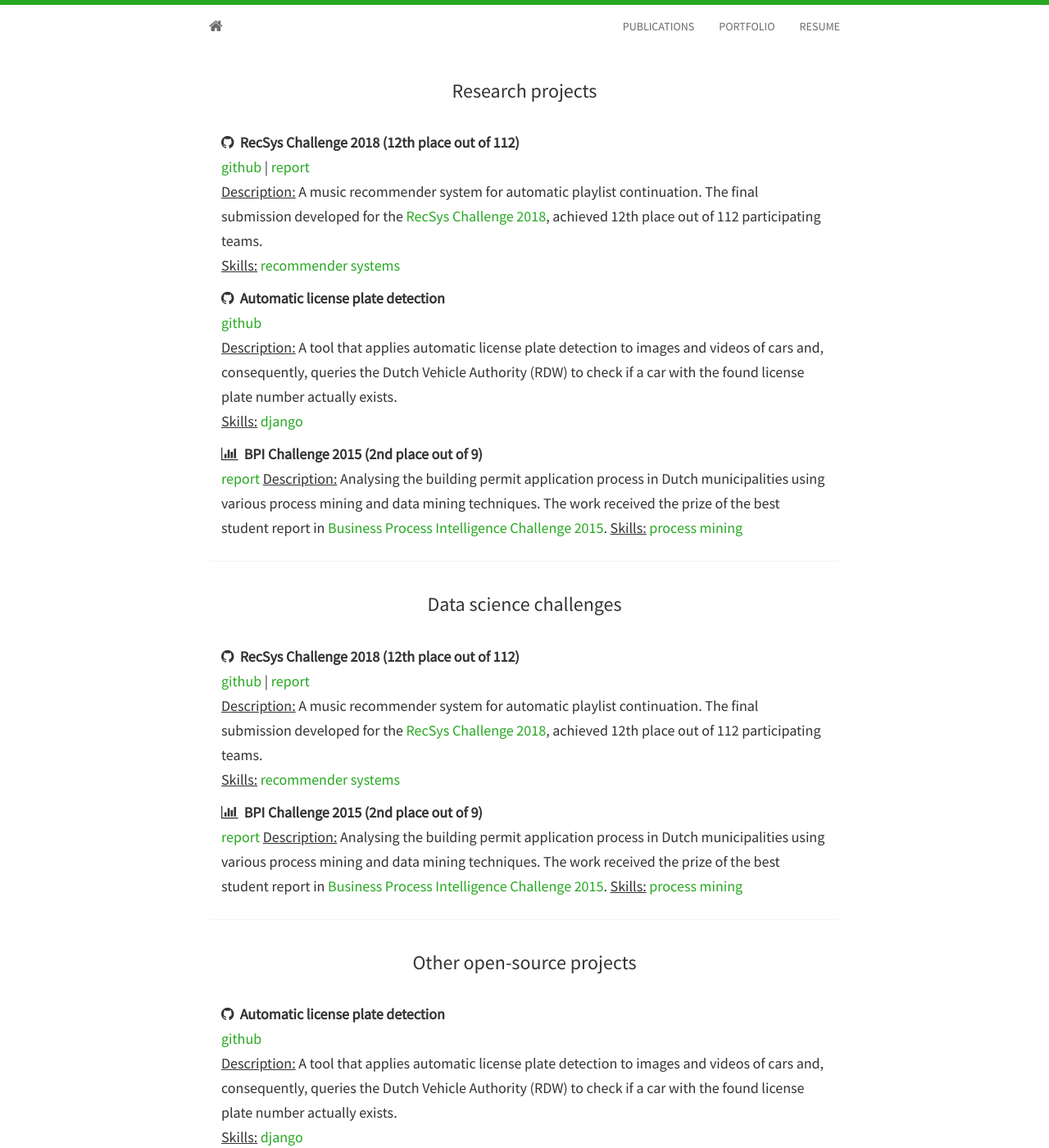
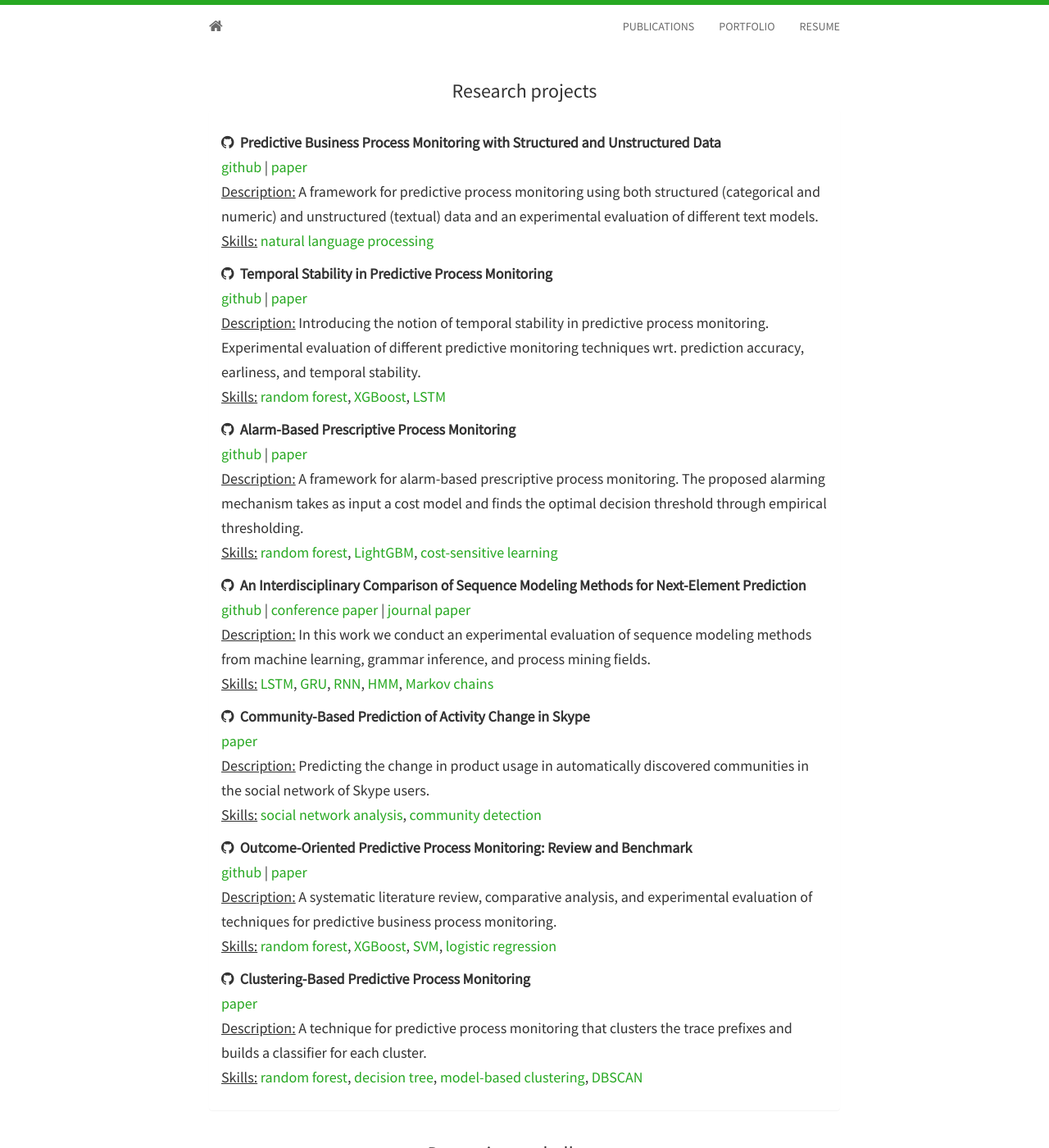
Before and after one commit to irhete/irhete.github.io, a Jekyll site: the page built from portfolio.html, in a window 1280 px wide and 1400 px high. Shown: the whole window at 82% size. Built offline with Jekyll 4.4.1, drawn with Linux system fonts in a browser that asks for light colours; nearby versions of some CDN libraries; a style sheet for code colours, icons or effects is not loaded; some of the changed text lies outside the part shown.

Commit message:
Updated portfolio

```diff
--- a/_includes/portfolio.html
+++ b/_includes/portfolio.html
@@ -4,25 +4,47 @@
   <div class="panel panel-default">
     <div class="panel-body">
 		<h5>
-			<i class="fa fa-github"></i>&nbsp;&nbsp;<strong>RecSys Challenge 2018 (12th place out of 112)</strong> <br>
-            <a href="https://github.com/irhete/recsys-challenge-2018">github</a> | <a href="https://github.com/irhete/recsys-challenge-2018">report</a> <br>
-<u>Description:</u> A music recommender system for automatic playlist continuation. The final submission developed for the <a href="https://recsys-challenge.spotify.com/">RecSys Challenge 2018</a>, achieved 12th place out of 112 participating teams. <br>
-            <u>Skills:</u> <span class="skill">recommender systems</span>
+			<i class="fa fa-github"></i>&nbsp;&nbsp;<strong>Predictive Business Process Monitoring with Structured and Unstructured Data</strong> <br>
+            <a href="https://github.com/irhete/PredictiveMonitoringWithText">github</a> | <a href="https://link.springer.com/chapter/10.1007/978-3-319-45348-4_23">paper</a> <br>
+<u>Description:</u> A framework for predictive process monitoring using both structured (categorical and numeric) and unstructured (textual) data and an experimental evaluation of different text models. <br>
+            <u>Skills:</u> <span class="skill">natural language processing</span>
 		</h5>
-		<h5>
-			<i class="fa fa-github"></i>&nbsp;&nbsp;<strong>Automatic license plate detection</strong> <br>
-            <a href="https://github.com/annitrolla/car-insurance-tool">github</a><br>
-<u>Description:</u> A tool that applies automatic license plate detection to images and videos of cars and, consequently, queries the Dutch Vehicle Authority (RDW) to check if a car with the found license plate number actually exists. <br>
-            <u>Skills:</u> <span class="skill">django</span>
+        <h5>
+			<i class="fa fa-github"></i>&nbsp;&nbsp;<strong>Temporal Stability in Predictive Process Monitoring</strong> <br>
+            <a href="https://github.com/irhete/stability-predictive-monitoring">github</a> | <a href="https://link.springer.com/article/10.1007%2Fs10618-018-0575-9">paper</a> <br>
+<u>Description:</u> Introducing the notion of temporal stability in predictive process monitoring. Experimental evaluation of different predictive monitoring techniques wrt. prediction accuracy, earliness, and temporal stability. <br>
+            <u>Skills:</u> <span class="skill">random forest</span>, <span class="skill">XGBoost</span>, <span class="skill">LSTM</span>
 		</h5>
-    	<h5>
-			<i class="fa fa-bar-chart"></i>&nbsp;&nbsp;<strong>BPI Challenge 2015 (2nd place out of 9)</strong> <br>
-            <a href="http://www.win.tue.nl/bpi/lib/exe/fetch.php?media=2015:bpic2015_paper_3.pdf">report</a>
-<u>Description:</u> Analysing the building permit application process in Dutch municipalities using various process mining and data mining techniques. The work received the prize of the best student report in
-<a href="http://www.win.tue.nl/bpi/doku.php?id=2015:challenge&redirect=1id=2015/challenge">Business Process Intelligence Challenge 2015</a>.
-            <u>Skills:</u> <span class="skill">process mining</span>
+        <h5>
+			<i class="fa fa-github"></i>&nbsp;&nbsp;<strong>Alarm-Based Prescriptive Process Monitoring</strong> <br>
+            <a href="https://github.com/TaXxER/AlarmBasedProcessPrediction">github</a> | <a href="https://link.springer.com/chapter/10.1007/978-3-319-98651-7_6">paper</a> <br>
+<u>Description:</u> A framework for alarm-based prescriptive process monitoring. The proposed alarming mechanism takes as input a cost model and finds the optimal decision threshold through empirical thresholding. <br>
+            <u>Skills:</u> <span class="skill">random forest</span>, <span class="skill">LightGBM</span>, <span class="skill">cost-sensitive learning</span>
 		</h5>
-
+                <h5>
+			<i class="fa fa-github"></i>&nbsp;&nbsp;<strong>An Interdisciplinary Comparison of Sequence Modeling Methods for Next-Element Prediction</strong> <br>
+            <a href="https://github.com/TaXxER/rnnalpha">github</a> | <a href="https://link.springer.com/chapter/10.1007/978-3-319-91704-7_11">conference paper</a> | <a href="https://arxiv.org/abs/1811.00062">journal paper</a> <br>
+<u>Description:</u> In this work we conduct an experimental evaluation of sequence modeling methods from machine learning, grammar inference, and process mining fields. <br>
+            <u>Skills:</u> <span class="skill">LSTM</span>, <span class="skill">GRU</span>, <span class="skill">RNN</span>, <span class="skill">HMM</span>, <span class="skill">Markov chains</span>
+		</h5>
+        <h5>
+			<i class="fa fa-github"></i>&nbsp;&nbsp;<strong>Community-Based Prediction of Activity Change in Skype</strong> <br>
+            <a href="https://ieeexplore.ieee.org/document/7403525">paper</a> <br>
+<u>Description:</u> Predicting the change in product usage in automatically discovered communities in the social network of Skype users. <br>
+            <u>Skills:</u> <span class="skill">social network analysis</span>, <span class="skill">community detection</span>
+		</h5>
+                <h5>
+			<i class="fa fa-github"></i>&nbsp;&nbsp;<strong>Outcome-Oriented Predictive Process Monitoring: Review and Benchmark</strong> <br>
+            <a href="https://github.com/irhete/predictive-monitoring-benchmark">github</a> | <a href="https://arxiv.org/abs/1707.06766">paper</a> <br>
+<u>Description:</u> A systematic literature review, comparative analysis, and experimental evaluation of techniques for predictive business process monitoring. <br>
+            <u>Skills:</u> <span class="skill">random forest</span>, <span class="skill">XGBoost</span>, <span class="skill">SVM</span>, <span class="skill">logistic regression</span>
+		</h5>
+                        <h5>
+			<i class="fa fa-github"></i>&nbsp;&nbsp;<strong>Clustering-Based Predictive Process Monitoring</strong> <br>
+            <a href="https://ieeexplore.ieee.org/document/7797472">paper</a> <br>
+<u>Description:</u> A technique for predictive process monitoring that clusters the trace prefixes and builds a classifier for each cluster. <br>
+            <u>Skills:</u> <span class="skill">random forest</span>, <span class="skill">decision tree</span>, <span class="skill">model-based clustering</span>, <span class="skill">DBSCAN</span>
+		</h5>
     </div>
   </div>
 </div>
@@ -39,9 +61,9 @@
 		</h5>
     	<h5>
 			<i class="fa fa-bar-chart"></i>&nbsp;&nbsp;<strong>BPI Challenge 2015 (2nd place out of 9)</strong> <br>
-            <a href="http://www.win.tue.nl/bpi/lib/exe/fetch.php?media=2015:bpic2015_paper_3.pdf">report</a>
+            <a href="http://www.win.tue.nl/bpi/lib/exe/fetch.php?media=2015:bpic2015_paper_3.pdf">report</a> <br>
 <u>Description:</u> Analysing the building permit application process in Dutch municipalities using various process mining and data mining techniques. The work received the prize of the best student report in
-<a href="http://www.win.tue.nl/bpi/doku.php?id=2015:challenge&redirect=1id=2015/challenge">Business Process Intelligence Challenge 2015</a>.
+<a href="http://www.win.tue.nl/bpi/doku.php?id=2015:challenge&redirect=1id=2015/challenge">Business Process Intelligence Challenge 2015</a>. <br>
             <u>Skills:</u> <span class="skill">process mining</span>
 		</h5>
 
@@ -54,12 +76,31 @@
   <div class="panel panel-default">
     <div class="panel-body">
 		<h5>
-			<i class="fa fa-github"></i>&nbsp;&nbsp;<strong>Automatic license plate detection</strong> <br>
+			<i class="fa fa-github"></i>&nbsp;&nbsp;<strong>Automatic License Plate Detection</strong> <br>
             <a href="https://github.com/annitrolla/car-insurance-tool">github</a><br>
 <u>Description:</u> A tool that applies automatic license plate detection to images and videos of cars and, consequently, queries the Dutch Vehicle Authority (RDW) to check if a car with the found license plate number actually exists. <br>
             <u>Skills:</u> <span class="skill">django</span>
 		</h5>
+		<h5>
+			<i class="fa fa-github"></i>&nbsp;&nbsp;<strong>Trace Generation Using LSTM</strong> <br>
+            <a href="https://github.com/irhete/lstm-business-process-trace-generation">github</a><br>
+<u>Description:</u> Generating business process execution traces using LSTM neural networks. <br>
+            <u>Skills:</u> <span class="skill">LSTM</span>
+		</h5>
 
+        		<h5>
+			<i class="fa fa-github"></i>&nbsp;&nbsp;<strong>Skipgram-style embeddings for business process concepts</strong> <br>
+            <a href="https://github.com/irhete/business-process-embeddings">github</a><br>
+<u>Description:</u> Representation learning for business process activities and resources, inspired by word embeddings. <br>
+            <u>Skills:</u> <span class="skill">word embeddings</span>, <span class="skill">Skipgram</span>
+		</h5>
+
+ <h5>
+			<i class="fa fa-github"></i>&nbsp;&nbsp;<strong>Reinforcement Learning: Black Box Challenge</strong> <br>
+            <a href="https://github.com/irhete/blackbox">github</a><br>
+<u>Description:</u> Implementing reinforcement learning methods for <a href="https://www.kdnuggets.com/2016/04/black-box-challenge-machine-learning-competition.html">Black Box Challenge 2016</a>.<br>
+            <u>Skills:</u> <span class="skill">reinforcement learning</span>
+		</h5>
     </div>
   </div>
 </div>
```
